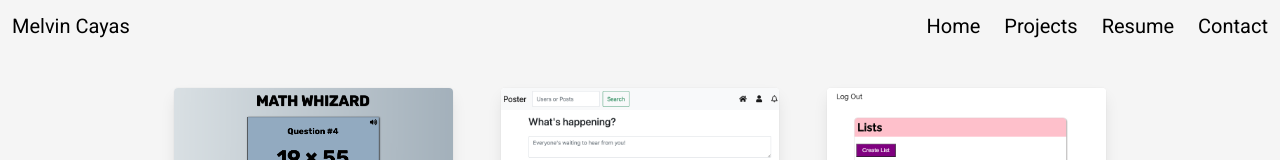
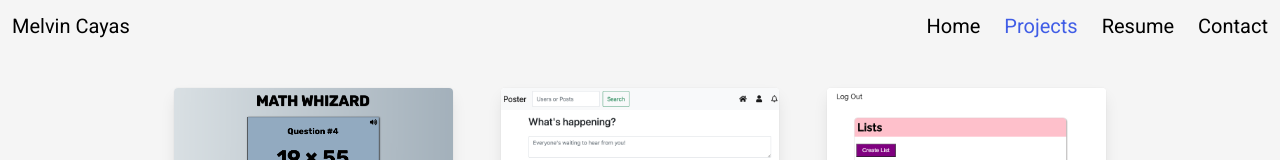
Before and after one commit to melvincayas/personal-website, a Next.js app: page /projects in a window 1280 px wide. Shown: the top 160 px of the page. Built offline with nearby package versions, Linux system fonts and the light colour scheme.

Commit message:
Added active classes for links in navbar

```diff
--- a/components/UI/NavbarLinks.js
+++ b/components/UI/NavbarLinks.js
@@ -1,28 +1,44 @@
+import { useRouter } from "next/router";
 import Link from "next/link";
 import classes from "./styles/Navbar.module.css";
 
 const NavbarLinks = () => {
+	const { pathname } = useRouter();
+
+	const isHome = pathname === "/" ? classes.active : "";
+	const isProjects = pathname === "/projects" ? classes.active : "";
+	const isResume = pathname === "/resume" ? classes.active : "";
+	const isContact = pathname === "/contact" ? classes.active : "";
+
 	return (
 		<div className="navbar-menu" id="nav-links">
 			<div className="navbar-end">
 				<div className="navbar-item">
 					<Link href="/">
-						<a className={`is-size-5 ${classes["nav-links"]}`}>Home</a>
+						<a className={`is-size-5 ${classes["nav-links"]} ${isHome}`}>
+							Home
+						</a>
 					</Link>
 				</div>
 				<div className="navbar-item">
 					<Link href="/projects">
-						<a className={`is-size-5 ${classes["nav-links"]}`}>Projects</a>
+						<a className={`is-size-5 ${classes["nav-links"]} ${isProjects}`}>
+							Projects
+						</a>
 					</Link>
 				</div>
 				<div className="navbar-item">
 					<Link href="/resume">
-						<a className={`is-size-5 ${classes["nav-links"]}`}>Resume</a>
+						<a className={`is-size-5 ${classes["nav-links"]} ${isResume}`}>
+							Resume
+						</a>
 					</Link>
 				</div>
 				<div className="navbar-item">
 					<Link href="/contact">
-						<a className={`is-size-5 ${classes["nav-links"]}`}>Contact</a>
+						<a className={`is-size-5 ${classes["nav-links"]} ${isContact}`}>
+							Contact
+						</a>
 					</Link>
 				</div>
 			</div>
```
